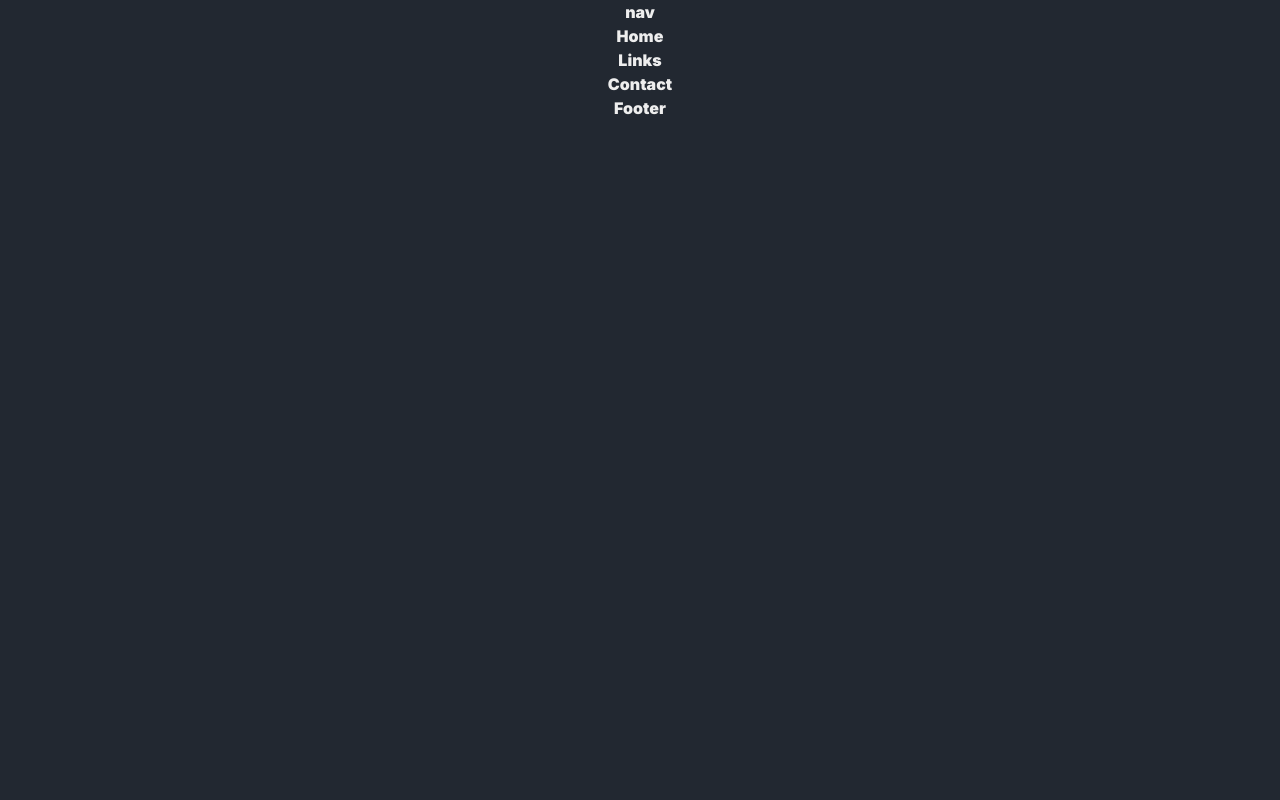
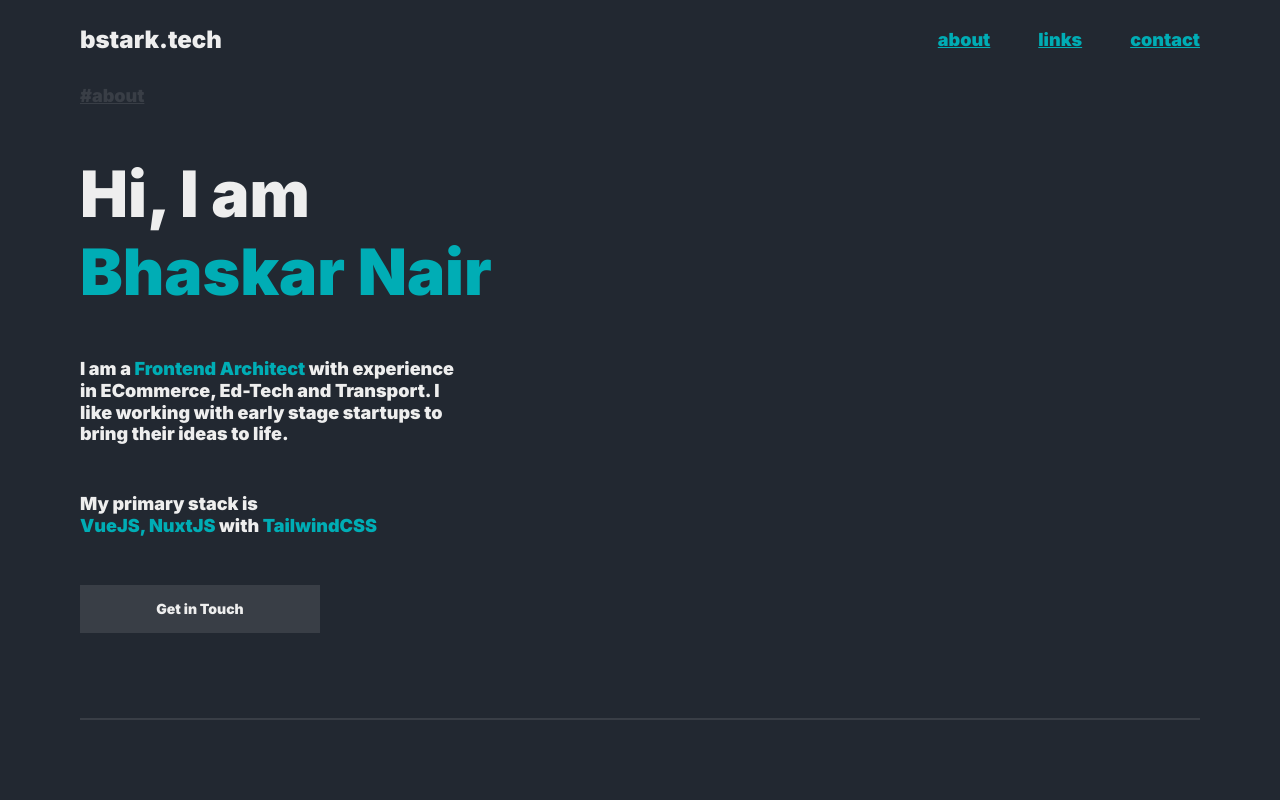
Before and after one commit to bhaskar-nair2/bstark-blue, a React (Vite) app: page / in a window 1280 px wide. Shown: the top 800 px of the page. Built offline with nearby package versions, Linux system fonts and the light colour scheme.

Commit message:
added base scripts

```diff
--- a/src/App.css
+++ b/src/App.css
@@ -1,42 +1,10 @@
-.App {
-  text-align: center;
+.main-section {
+  @apply h-screen pb-10 md:pb-14 lg:pb-20;
 }
-
-.App-logo {
-  height: 40vmin;
-  pointer-events: none;
+.base-wrapper {
+  @apply border-b-2 border-accent h-full;
+  @apply flex flex-col justify-center text-base;
 }
-
-@media (prefers-reduced-motion: no-preference) {
-  .App-logo {
-    animation: App-logo-spin infinite 20s linear;
-  }
+.base-button {
+  @apply bg-accent font-black h-12 text-sm;
 }
-
-.App-header {
-  background-color: #282c34;
-  min-height: 100vh;
-  display: flex;
-  flex-direction: column;
-  align-items: center;
-  justify-content: center;
-  font-size: calc(10px + 2vmin);
-  color: white;
-}
-
-.App-link {
-  color: #61dafb;
-}
-
-@keyframes App-logo-spin {
-  from {
-    transform: rotate(0deg);
-  }
-  to {
-    transform: rotate(360deg);
-  }
-}
-
-button {
-  font-size: calc(10px + 2vmin);
-}
--- a/src/App.jsx
+++ b/src/App.jsx
@@ -1,19 +1,38 @@
-import { useState } from 'react'
-import logo from './logo.svg'
+import React from 'react'
+import Navigation from './components/navigation.jsx'
+import Home from './components/home.jsx'
 import './App.css'
 
-function App() {
-  const [count, setCount] = useState(0)
+class App extends React.Component {
+  constructor(props) {
+    super(props);
+    this.state = { counter: 0, offsets: [] };
+    this.calculateSectionOffsets()
+  }
 
-  return (
-    <div className="App">
-      <nav>nav</nav>
-      <section>Home</section>
-      <section>Links</section>
-      <section>Contact</section>
-      <section>Footer</section>
-    </div>
-  )
+  calculateSectionOffsets = async function () {
+    let sections = await document.getElementsByTagName("section");
+    let length = sections.length;
+
+    for (let i = 0; i < length; i++) {
+      let sectionOffset = sections[i].offsetTop;
+      this.state.offsets.push(sectionOffset);
+    }
+    console.log(this.state.offsets);
+  }
+
+  render() {
+
+    return (
+      <div className="App" >
+        <Navigation></Navigation>
+        <Home></Home>
+        <section className="main-section">Links</section>
+        <section className="main-section">Contact</section>
+        <section className="main-section">Footer</section>
+      </div>
+    )
+  }
 }
 
 export default App
--- /dev/null
+++ b/src/components/home.jsx
@@ -0,0 +1,31 @@
+function Home() {
+  return (
+    <div>
+      <section id="about-section" className="main-section">
+        <div className="base-wrapper">
+          <div className="mb-12">
+            <a href="#" className="text-accent">#about</a>
+          </div>
+          <h1 className="text-2xl lg:text-3xl mb-12">
+            Hi, I am<br />
+            <span className="text-primary">Bhaskar Nair</span>
+          </h1>
+          <p className="w-96 mb-12">
+            I am a <span className="text-primary">Frontend Architect</span> with experience in ECommerce, Ed-Tech and
+            Transport. I like working with early stage startups to bring their
+            ideas to life.
+          </p>
+          <p className="w-96 mb-12">
+            My primary stack is <br />
+            <span className="text-primary">VueJS, NuxtJS</span> with <span className="text-primary">TailwindCSS</span>
+          </p>
+          <button className="base-button w-60">
+            Get in Touch
+          </button>
+        </div>
+      </section>
+    </div>
+  )
+}
+
+export default Home;
--- /dev/null
+++ b/src/components/navigation.css
@@ -0,0 +1,14 @@
+.header {
+  @apply fixed top-0 left-0 w-full h-20 bg-background;
+  @apply flex justify-between items-center;
+  @apply px-5 md:px-14 lg:px-20;
+}
+#site-name{
+  @apply text-text no-underline text-lg lg:text-lg !important;
+}
+.nav{
+  @apply hidden lg:block;
+}
+.nav-link{
+  @apply text-base ml-12;
+}
--- /dev/null
+++ b/src/components/navigation.jsx
@@ -0,0 +1,18 @@
+import './navigation.css'
+
+function Navigation() {
+  return (
+    <header className="header">
+      <strong>
+        <a id="site-name" to="/">bstark.tech</a>
+      </strong>
+      <nav className="nav">
+        <a className="nav-link" href="#about-section">about</a>
+        <a className="nav-link" href="#links-section">links</a>
+        <a className="nav-link" href="#contact-section">contact</a>
+      </nav>
+    </header>
+  )
+}
+
+export default Navigation;
```
Also changed, not shown: src/components/home.css (added).
